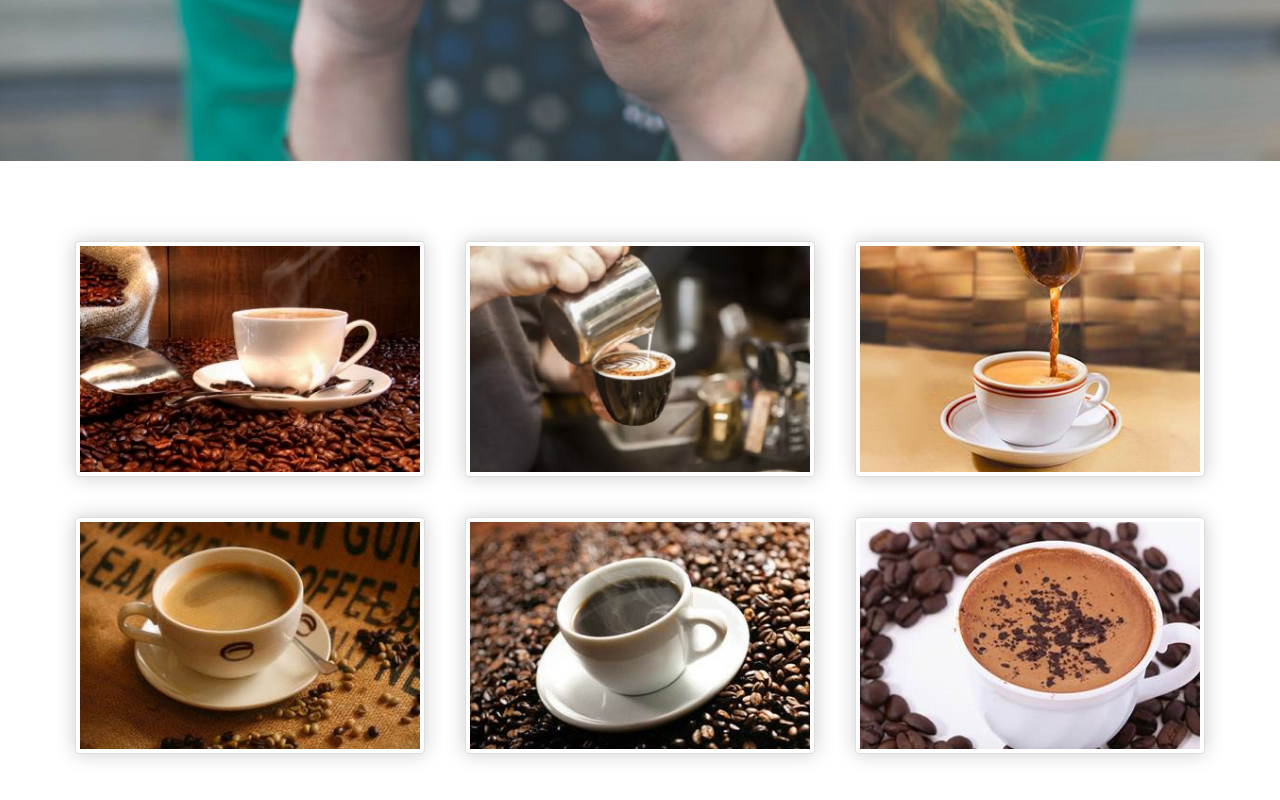
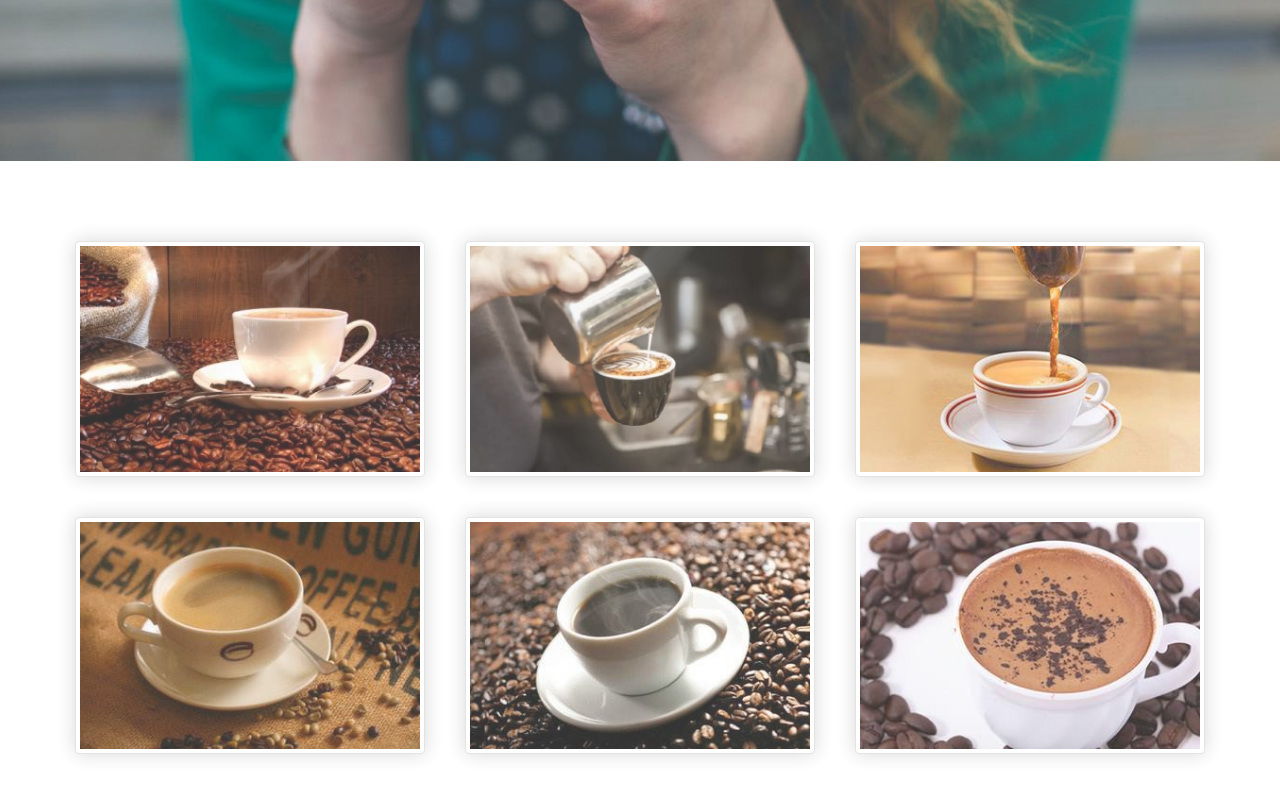
Before and after one commit to Jhoneshe/homepage, a website: page public/product.html in a window 1280 px wide. Shown: the part 582-1382 px from the top of the page. Drawn offline with Linux system fonts and the light colour scheme.

```diff
--- a/public/css/product.css
+++ b/public/css/product.css
@@ -11,4 +11,9 @@
 }
 .product-pic-list img{
 	box-shadow: 0 0 2rem rgba(0,0,0,0.2);
+	opacity: 0.8;
+	cursor: pointer;
 }
+.product-pic-list img:hover{
+	opacity: 1;
+}
```
